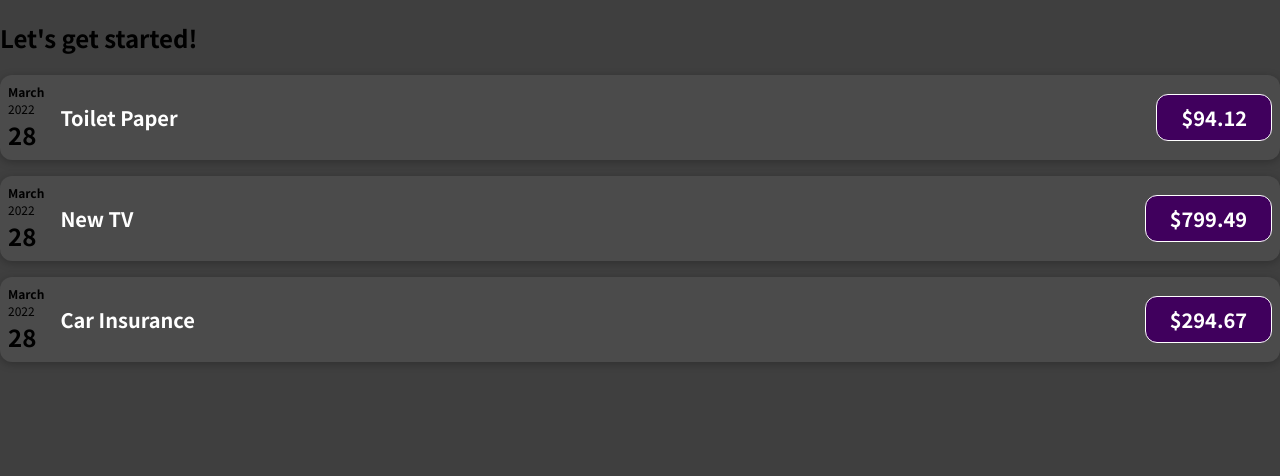
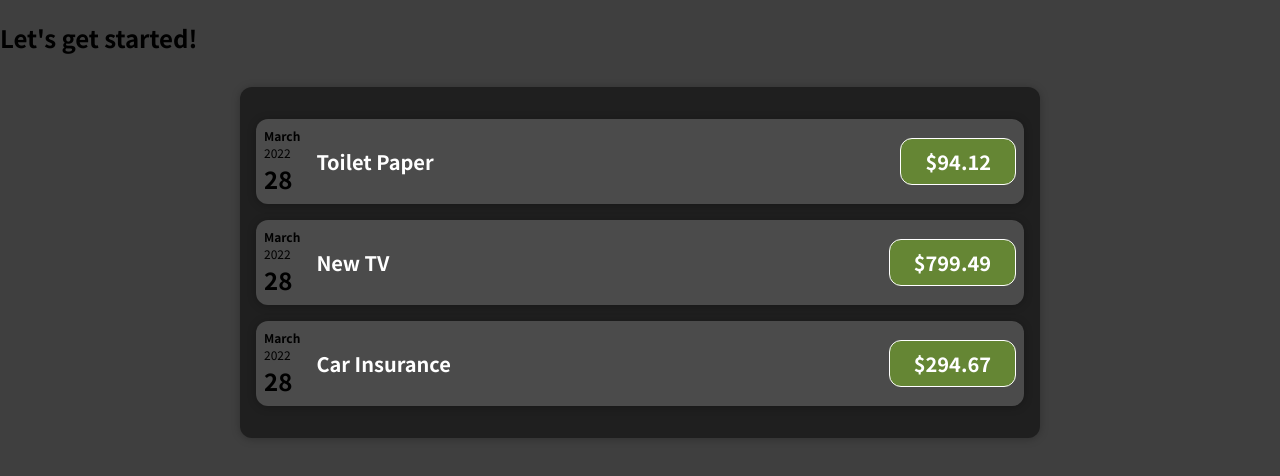
Before and after one commit to colbycocking/react-guide, a JavaScript app: page / in a window 1280 px wide. Shown: the top 476 px of the page. Built offline with nearby package versions, Linux system fonts and the light colour scheme.

Commit message:
state after finishing part 4

```diff
--- a/src/App.js
+++ b/src/App.js
@@ -6,7 +6,7 @@
   return (
     <div>
       <h2>Let's get started!</h2>
-      <Expenses/>
+      <Expenses className="Expenses"/>
     </div>
   );
 }
--- /dev/null
+++ b/src/components/Card.css
@@ -0,0 +1,4 @@
+.card {
+    border-radius: 12px;
+    box-shadow: 0 1px 8px rgba(0, 0, 0, 0.25);
+}
--- /dev/null
+++ b/src/components/Card.js
@@ -0,0 +1,6 @@
+import './Card.css'
+
+export default function Card(props) {
+  const classes = 'card ' + props.className;
+  return <div className={classes}>{props.children}</div>
+}
--- a/src/components/ExpenseItem.css
+++ b/src/components/ExpenseItem.css
@@ -2,10 +2,8 @@
     display: flex;
     justify-content: space-between;
     align-items: center;
-    box-shadow: 0 2px 8px rgba(0, 0, 0, 0.25);
     padding: 0.5rem;
     margin: 1rem 0;
-    border-radius: 12px;
     background-color: #4b4b4b;
 }
 
@@ -31,7 +29,7 @@
     font-size: 1rem;
     font-weight: bold;
     color: white;
-    background-color: #40005d;
+    background-color: #658634;
     border: 1px solid white;
     padding: 0.5rem;
     border-radius: 12px;
--- a/src/components/ExpenseItem.js
+++ b/src/components/ExpenseItem.js
@@ -1,10 +1,11 @@
 import './ExpenseItem.css'
 import ExpenseDate from "./ExpenseDate";
+import Card from "./Card";
 
 export default function ExpenseItem(props) {
 
     return(
-        <div className="expense-item">
+        <Card className="expense-item">
             <ExpenseDate date={props.date}/>
             <div className="expense-item__description">
                 <h2>{props.itemProps.title}</h2>
@@ -12,6 +13,6 @@
                     ${props.itemProps.amount}
                 </div>
             </div>
-        </div>
+        </Card>
     )
 }
--- a/src/components/Expenses.css
+++ b/src/components/Expenses.css
@@ -0,0 +1,7 @@
+.expenses {
+    padding: 1rem;
+    background-color: rgb(31, 31, 31);
+    margin: 2rem auto;
+    width: 50rem;
+    max-width: 95%;
+}
--- a/src/components/Expenses.js
+++ b/src/components/Expenses.js
@@ -1,4 +1,6 @@
+import './Expenses.css';
 import ExpenseItem from "./ExpenseItem";
+import Card from "./Card";
 
 export default function Expenses() {
   const expenseDate = new Date(2022, 2, 28);
@@ -25,10 +27,10 @@
   ];
 
   return (
-    <div>
+    <Card className="expenses">
       <ExpenseItem date={expenseDate} itemProps={expenses[0]}/>
       <ExpenseItem date={expenseDate} itemProps={expenses[1]}/>
       <ExpenseItem date={expenseDate} itemProps={expenses[2]}/>
-    </div>
+    </Card>
   )
 }
```
